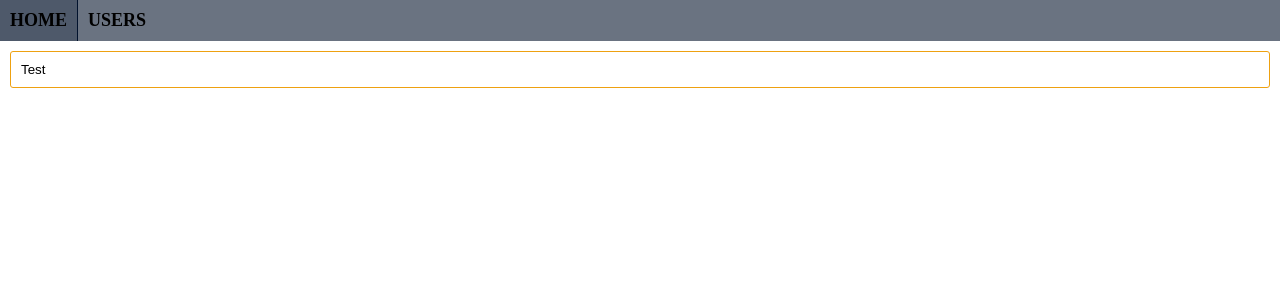
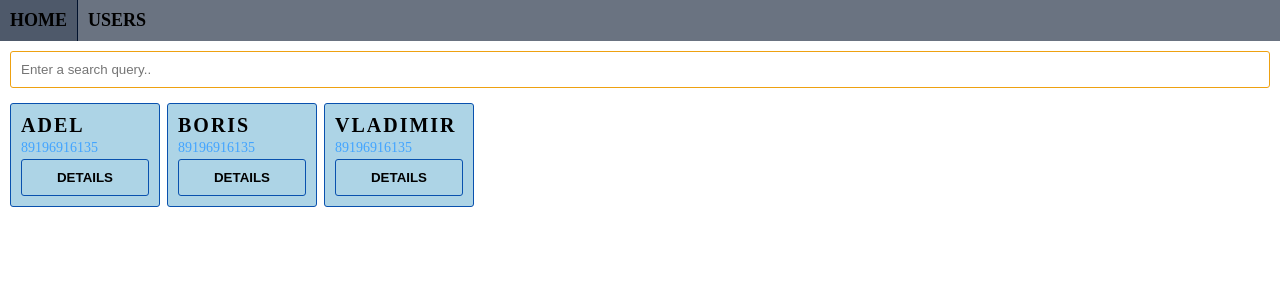
Before and after one commit to basizov/VuePractise, a Vue app in the folder client-side-4/: page /users in a window 1280 px wide. Shown: the top 300 px of the page. Built offline with nearby package versions, Linux system fonts and the light colour scheme.

Commit message:
Search and sort usrs

```diff
--- a/client-side-4/src/components/TheNavigation.vue
+++ b/client-side-4/src/components/TheNavigation.vue
@@ -2,12 +2,8 @@
   <nav class="nav">
     <div class="container">
       <div class="nav__wrapper">
-        <div class="nav__link">
-          <router-link to="/">Home</router-link>
-        </div>
-        <div class="nav__link">
-          <router-link to="/users">Users</router-link>
-        </div>
+        <router-link class="nav__link" to="/">Home</router-link>
+        <router-link class="nav__link" to="/users">Users</router-link>
       </div>
     </div>
   </nav>
@@ -33,11 +29,9 @@
       text-transform: uppercase;
       position: relative;
       padding: 1rem;
-      & > * {
-        font-family: inherit;
-        color: inherit;
-        text-decoration: none;
-      }
+      font-family: inherit;
+      color: inherit;
+      text-decoration: none;
       font-size: 1.8rem;
       font-weight: 700;
       &:hover {
--- /dev/null
+++ b/client-side-4/src/components/UserItem.vue
@@ -0,0 +1,61 @@
+<template>
+  <div class="user">
+    <div class="user__name">{{ user.name }}</div>
+    <div class="user__phone">{{ user.phone }}</div>
+    <base-button
+      @click="userDetails"
+    >Details</base-button>
+  </div>
+</template>
+
+<script lang='ts'>
+  import { defineComponent, PropType } from "vue";
+  import { IUser } from '@/models/user';
+  import { useRouter } from "vue-router";
+
+  export default defineComponent({
+    name: 'UserItem',
+    props: {
+      user: {
+        type: Object as PropType<IUser>,
+        required: true
+      }
+    },
+    setup({ user }, { emit }) {
+      const router = useRouter();
+      const userDetails = () => {
+        const userId = user.id;
+
+        router.push(`/users/${userId}`);
+        emit('userDetailes', user);
+      };
+
+      return {
+        userDetails
+      }
+    }
+  });
+</script>
+
+<style lang='scss' scoped>
+  .user {
+    padding: 1rem;
+    min-width: 15rem;
+    width: max-content;
+    display: flex;
+    flex-direction: column;
+    gap: .3rem;
+    background-color: hsl(199, 53%, 79%);
+    border: .1rem solid hsl(214, 90%, 36%);
+    border-radius: .3rem;
+    &__name {
+      font-size: 2rem;
+      font-weight: 700;
+      text-transform: uppercase;
+      letter-spacing: .2rem;
+    }
+    &__phone {
+      color: hsl(209, 100%, 63%);
+    }
+  }
+</style>
--- /dev/null
+++ b/client-side-4/src/components/UserList.vue
@@ -0,0 +1,44 @@
+<template>
+  <section class="users">
+    <user-item
+      v-for="user in users"
+      :key="user.id"
+      :user="user"
+      @userDetailes="userDetailes"
+    />
+  </section>
+</template>
+
+<script lang='ts'>
+  import { defineComponent, PropType } from "vue";
+  import { IUser } from '@/models/user';
+
+  export default defineComponent({
+    name: 'UserList',
+    props: {
+      users: {
+        type: Array as PropType<IUser[]>,
+        default: []
+      }
+    },
+    setup() {
+      const userDetailes = (user: IUser) => {
+        console.log(user);
+      };
+
+      return {
+        userDetailes
+      }
+    }
+  });
+</script>
+
+<style lang='scss' scoped>
+  .users {
+    margin-top: 1.5rem;
+    width: 100%;
+    display: flex;
+    align-items: center;
+    gap: .7rem;
+  }
+</style>
--- a/client-side-4/src/components/index.ts
+++ b/client-side-4/src/components/index.ts
@@ -1,9 +1,13 @@
 import Navigation from '@/components/TheNavigation.vue'
+import UserList from '@/components/UserList.vue'
+import UserItem from '@/components/UserItem.vue'
 import BaseButton from '@/components/UIComponents/BaseButton.vue'
 import BaseInput from '@/components/UIComponents/BaseInput.vue'
 
 export default  [
   Navigation,
   BaseButton,
-  BaseInput
+  BaseInput,
+  UserList,
+  UserItem
 ];
--- /dev/null
+++ b/client-side-4/src/models/user.ts
@@ -0,0 +1,7 @@
+export interface  IUser {
+  id: number;
+  name: string;
+  username: string;
+  email: string;
+  phone: string;
+};
--- a/client-side-4/src/router/index.ts
+++ b/client-side-4/src/router/index.ts
@@ -8,6 +8,10 @@ const routes: Array<RouteRecordRaw> = [
   {
     path: '/users',
     component: () => import('@/routes/UserListPath.vue')
+  },
+  {
+    path: '/users/:id',
+    component: () => import('@/routes/UserDetailsPath.vue')
   }
 ];
 
--- /dev/null
+++ b/client-side-4/src/routes/UserDetailsPath.vue
@@ -0,0 +1,22 @@
+<template>
+  UserDetailsPath
+</template>
+
+<script lang='ts'>
+  import { defineComponent } from "vue";
+
+  export default defineComponent({
+    name: 'UserDetailsPath',
+    setup() {
+
+
+      return {
+
+      }
+    }
+  });
+</script>
+
+<style lang='scss' scoped>
+
+</style>
--- a/client-side-4/src/routes/UserListPath.vue
+++ b/client-side-4/src/routes/UserListPath.vue
@@ -6,19 +6,34 @@
       class='user-list__search'
       placeholder='Enter a search query..'
     />
+    <user-list :users="sortedAndSearchedPosts" />
   </section>
 </template>
 
 <script lang='ts'>
-  import { defineComponent, ref } from "vue";
+  import { computed, defineComponent, PropType, ref } from "vue";
+  import { IUser } from '@/models/user';
 
   export default defineComponent({
     name: 'UsersPath',
     setup() {
-      const searchQuery = ref<string>('Test');
+      const searchQuery = ref<string>('');
+      const users: IUser[] = [
+        { id: 1, name: 'Boris', phone: '89196916135', email: 'boris.sizov.2001@mail.ru', username: 'barkasOff' },
+        { id: 2, name: 'Vladimir', phone: '89196916135', email: 'boris.sizov.2001@mail.ru', username: 'wronnel' },
+        { id: 3, name: 'Adel', phone: '89196916135', email: 'boris.sizov.2001@mail.ru', username: 'cobara' }
+      ];
+      const sortedUsers = computed(() => users.sort((f, s) => {
+        return f.name.localeCompare(s.name);
+      }));
+      const sortedAndSearchedPosts = computed(() => sortedUsers.value.filter(user => {
+        return user.name.toLowerCase().includes(searchQuery.value.toLowerCase())
+      }));
 
       return {
-        searchQuery
+        searchQuery,
+        sortedUsers,
+        sortedAndSearchedPosts
       };
     }
   });
```
